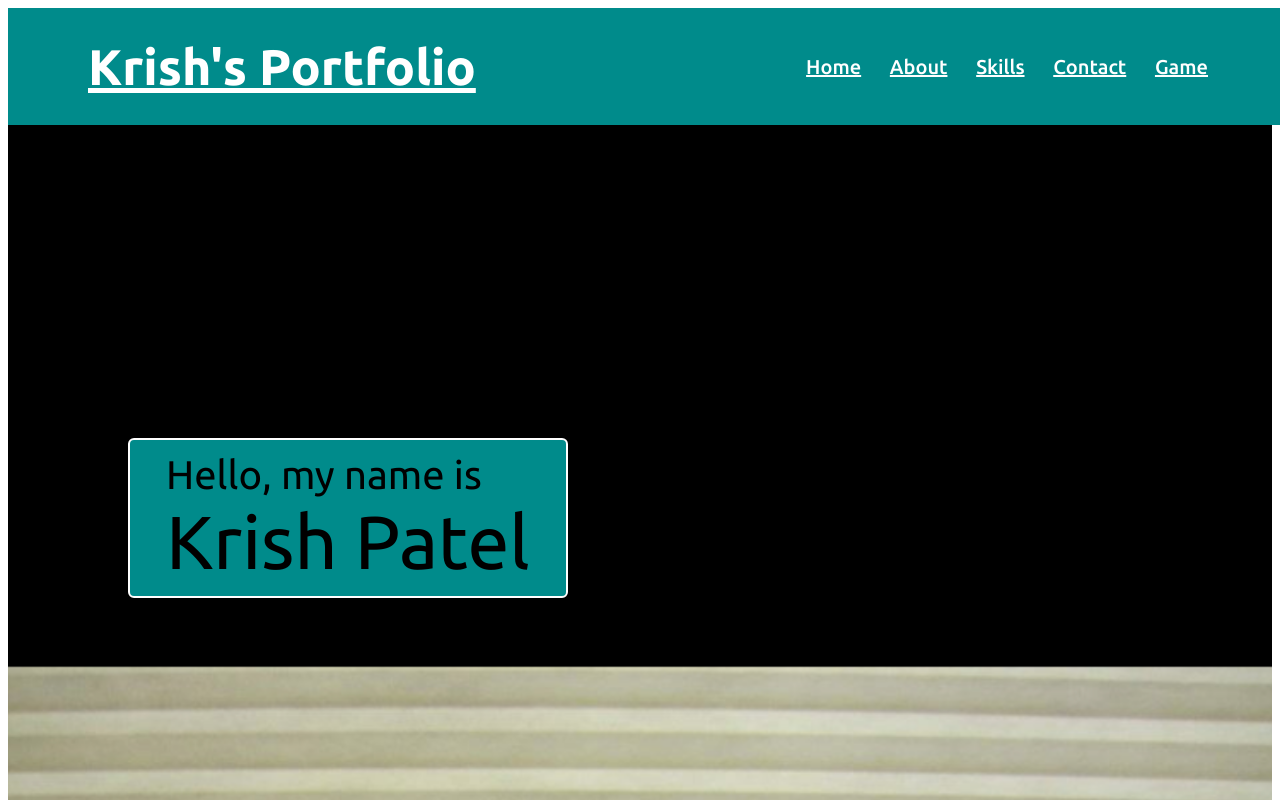
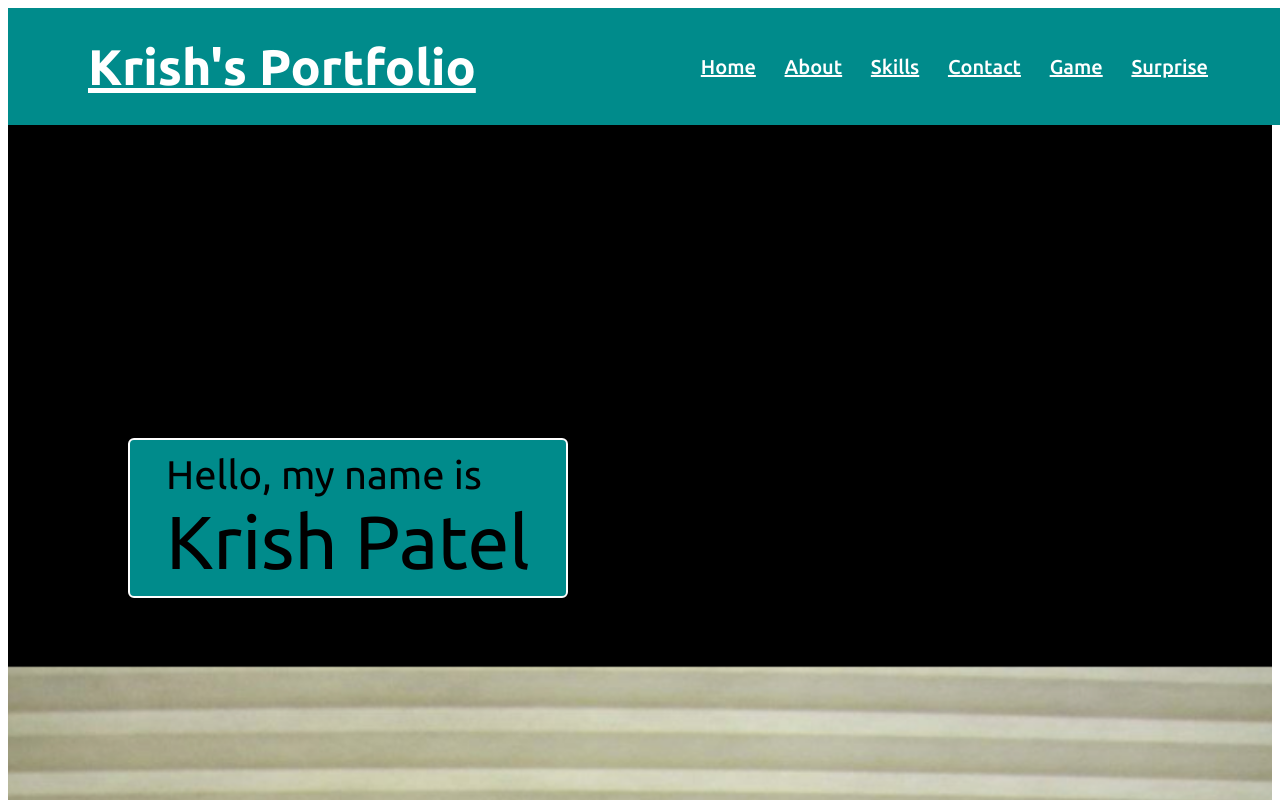
Before and after one commit to krishpatel21/Project, a plain HTML site: page Website/index.html in a window 1280 px wide. Shown: the top 800 px of the page. Drawn offline with nearby package versions, Linux system fonts and the light colour scheme.

Commit message:
Add files via upload

```diff
--- a/Website/index.html
+++ b/Website/index.html
@@ -18,6 +18,8 @@
                     <li><a href="#">Skills</a></li>
                     <li><a href="#">Contact</a></li>
                     <li><a href="game.html" target="null">Game</a></li>
+                    <li><a href="thirdpage.html" target="null">Surprise</a></li>
+
                 </ul>
                 <div class="menu-btn">
                     <i class="fas fa-bars"></i>
```
